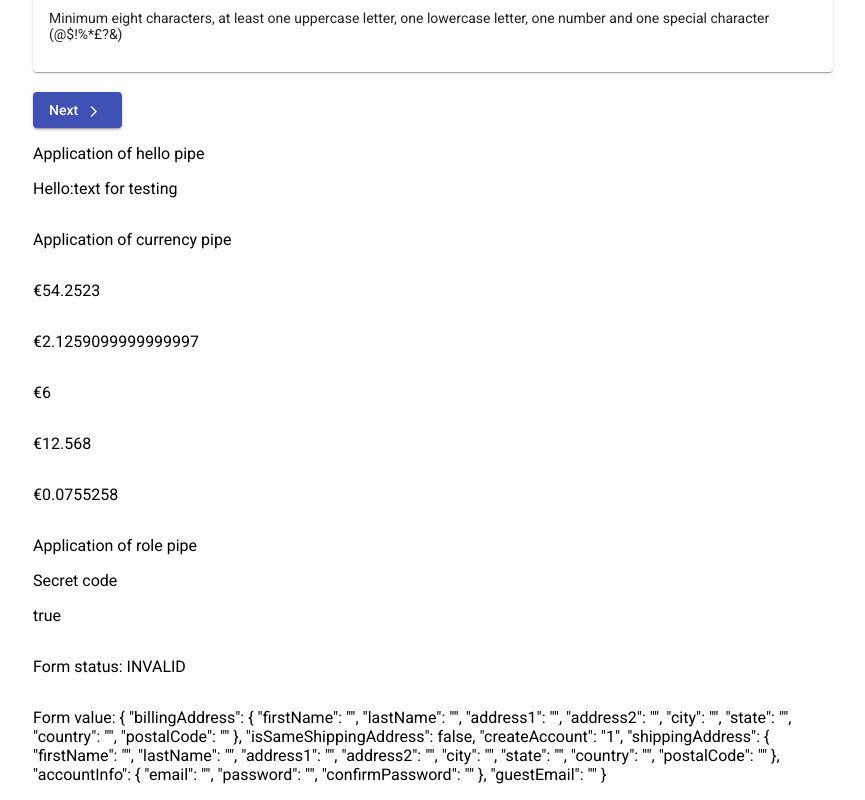
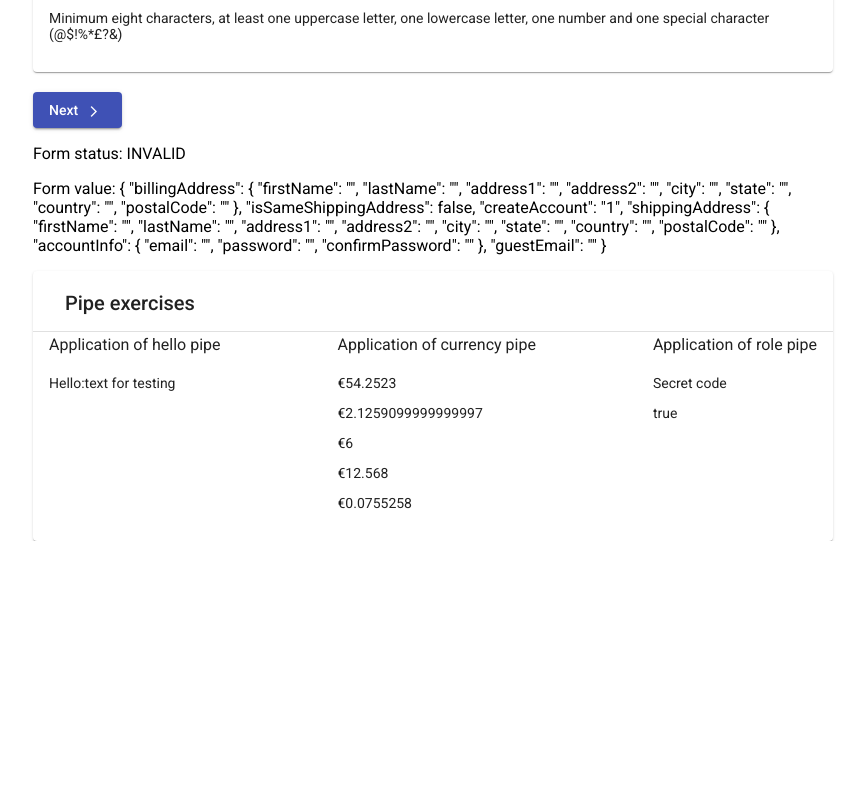
Before and after one commit to CHRYSA-94/Forms-2-Exercise, an Angular app: page / in a window 1280 px wide. Shown: the part 1220-2020 px from the top of the page, without its empty margins (207-1072 px from the left). After the commit the page ends 1761 px from the top, so only its background shows below. Built offline with nearby package versions, Linux system fonts and the light colour scheme.

Commit message:
pipe styling

```diff
--- a/src/app/app.module.ts
+++ b/src/app/app.module.ts
@@ -13,6 +13,7 @@ import { MatFormFieldModule } from '@angular/material/form-field';
 import {MatInputModule} from '@angular/material/input';
 import {MatRadioModule} from '@angular/material/radio';
 import {MatIconModule} from '@angular/material/icon';
+import {MatDividerModule} from '@angular/material/divider';
 import { HelloPipe } from './hello.pipe';
 import { CustomCurrencyPipe } from './custom-currency.pipe';
 import { PermissionsPipe } from './permissions.pipe';
@@ -37,7 +38,8 @@ import { PermissionsPipe } from './permissions.pipe';
     MatFormFieldModule,
     MatInputModule,
     MatRadioModule,
-    MatIconModule
+    MatIconModule,
+    MatDividerModule
 
   ],
   providers: [],
--- a/src/app/form/form.component.html
+++ b/src/app/form/form.component.html
@@ -228,27 +228,35 @@
         <button mat-raised-button color="primary" type="submit" (click)="onSubmit">Next <mat-icon class="right-arrow">arrow_forward_ios</mat-icon></button>
       </div>
   </form>
+  <p>Form status: {{form.status}}</p>
+  <p>Form value: {{form.value | json}}</p>
+
+</div>
+
+  <mat-card >
+    <mat-card-header>
+      <mat-card-title class="mat-title">Pipe exercises</mat-card-title>
+    </mat-card-header>
+    <mat-divider></mat-divider>
+    <mat-card-content class="pipe-container">
+      <div>
+        <p class="mat-subheading-2">Application of hello pipe</p>
+        <p>{{testValue | hello}}</p>
       </div>
       <div>
-    <p>Application of hello pipe</p>
-    <p>{{testValue | hello}}</p>
-  </div>
-
-  <p>Application of currency pipe</p>
+        <p class="mat-subheading-2">Application of currency pipe</p>
         <div *ngFor="let amount of moneyList">
           <p>{{amount | customCurrency:currentCurrency }}</p>
         </div>
-
-
+      </div>
       <div>
-    <p>Application of role pipe</p>
+        <p class="mat-subheading-2">Application of role pipe</p>
         <div *ngIf="isAllowed | permissions:CheckedRole">
           <p>Secret code</p>
         </div>
         <p>{{isAllowed | permissions:CheckedRole  }}</p>
       </div>
-
-  <p>Form status: {{form.status}}</p>
-  <p>Form value: {{form.value | json}}</p>
+    </mat-card-content>
+  </mat-card>
 
 </div>
--- a/src/app/form/form.component.scss
+++ b/src/app/form/form.component.scss
@@ -28,6 +28,12 @@
   color: red;
 }
 
+.pipe-container {
+  display: flex;
+  flex-direction: row;
+  justify-content: space-between;
+}
+
 
 
 // .form-item {
```
Lines whose indentation alone changed are shown as unchanged.
